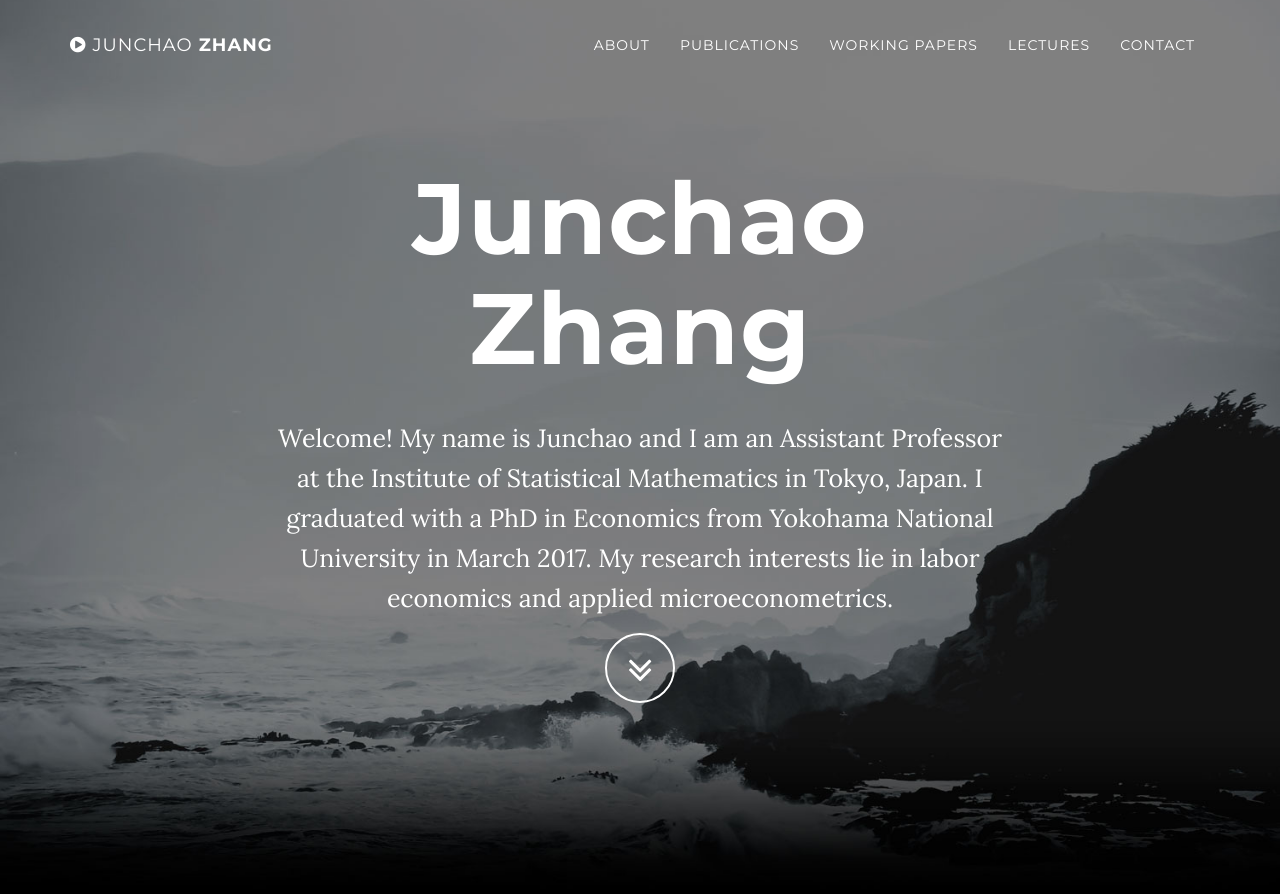
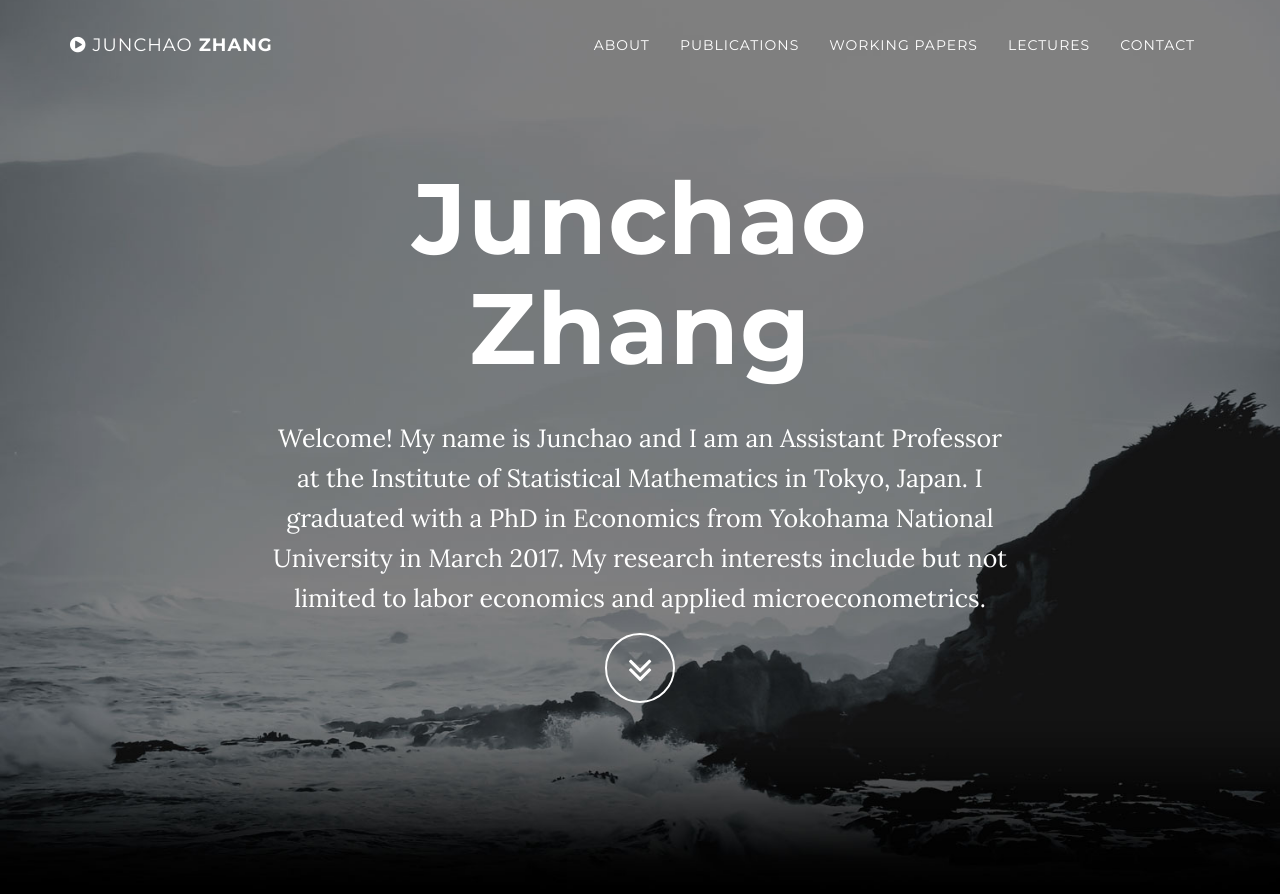
Before and after one commit to ztempest0218/ztempest0218.github.io, a Jekyll site: the page built from index.html, in a window 1280 px wide and 900 px high. Shown: the top 894 px of the window. Built offline with Jekyll 4.4.1, drawn with Linux system fonts in a browser that asks for light colours.

Commit message:
Update _config.yml

```diff
--- a/_config.yml
+++ b/_config.yml
@@ -2,7 +2,7 @@
 title: "Junchao Zhang"
 email: ztempest0218@gmail.com
 url: https://ztempest0218.github.io
-description: Welcome! My name is Junchao and I am an Assistant Professor at the Institute of Statistical Mathematics in Tokyo, Japan. I graduated with a PhD in Economics from Yokohama National University in March 2017. My research interests lie in labor economics and applied microeconometrics.
+description: Welcome! My name is Junchao and I am an Assistant Professor at the Institute of Statistical Mathematics in Tokyo, Japan. I graduated with a PhD in Economics from Yokohama National University in March 2017. My research interests include but not limited to labor economics and applied microeconometrics.
 
 
 # Color settings (hex-codes without the leading hash-tag)
```
